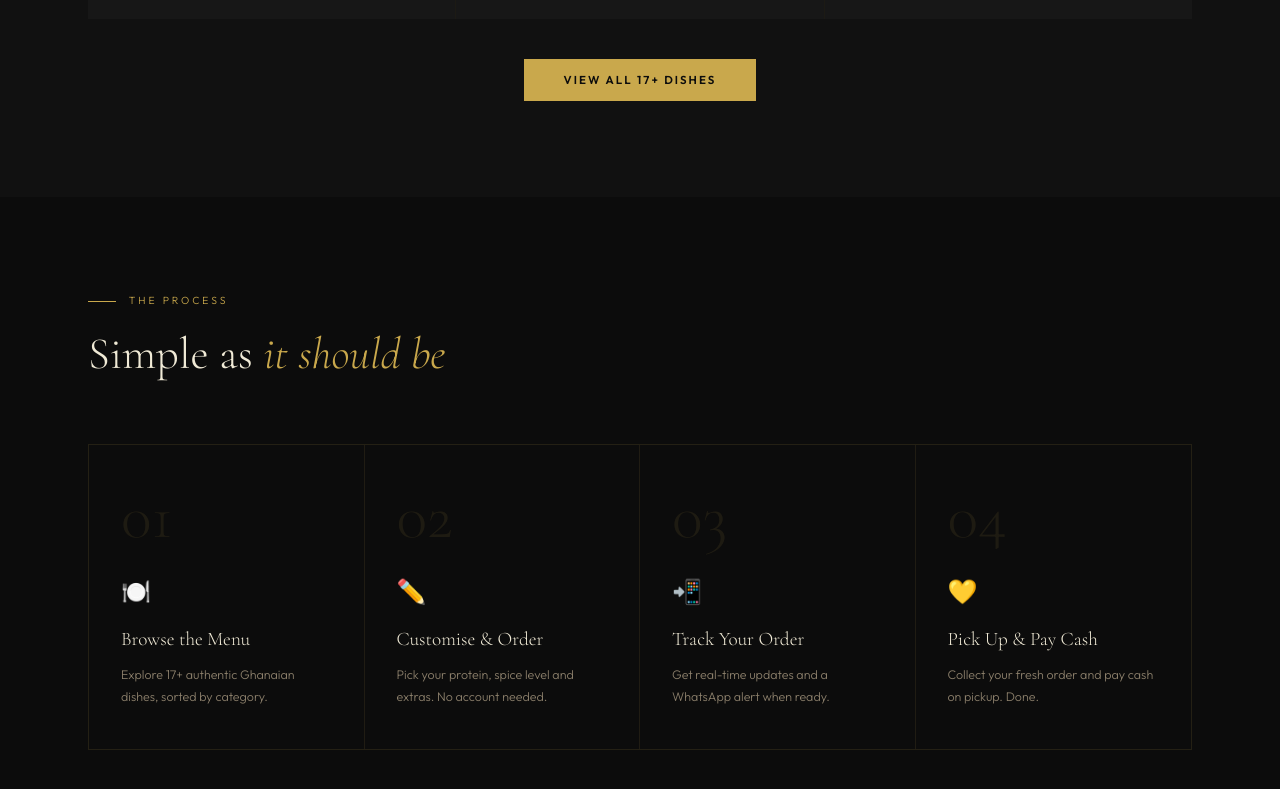
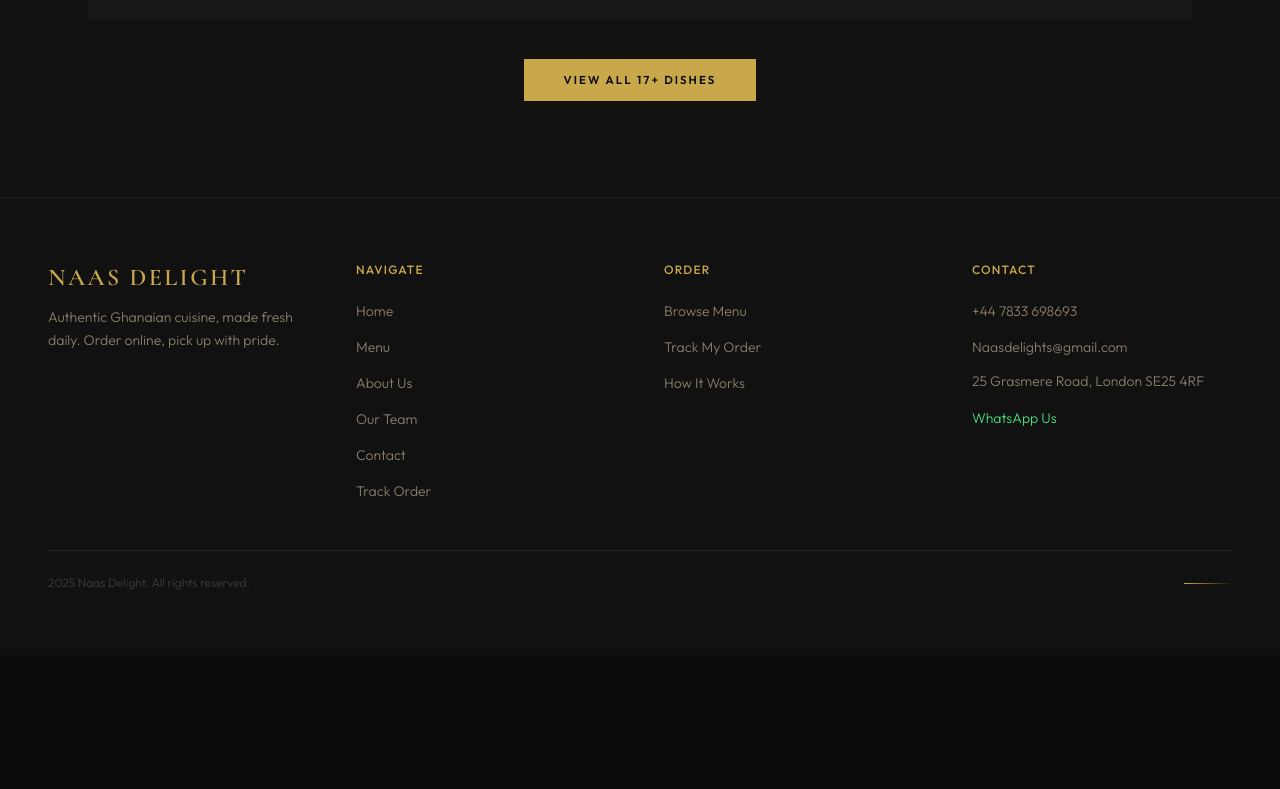
Before and after one commit to BenjaminTorto/naas-delight, a React (Vite) app: page / in a window 1280 px wide. Shown: the part 2567-3356 px from the top of the page. After the commit the page ends 3222 px from the top, so only its background shows below. Built offline with nearby package versions, Linux system fonts and the light colour scheme.

Commit message:
fix: restore direct image asset loader values on homepage grid

```diff
--- a/src/pages/Home.jsx
+++ b/src/pages/Home.jsx
@@ -110,7 +110,7 @@ const Home = () => {
           </div>
 
           {/* Featured Hero */}
-          <div style={{display: 'grid', gridTemplateColumns: '1fr 1fr', marginBottom: '1px'}}>
+          <div style={{gridTemplateColumns: '1fr 1fr', display: 'grid', marginBottom: '1px'}}>
             <div style={{backgroundColor: '#171717', aspectRatio: '16/10', position: 'relative', overflow: 'hidden'}}>
               <img src={menuItems[0].image} alt={menuItems[0].name} style={{width: '100%', height: '100%', objectFit: 'cover'}} />
             </div>
@@ -119,7 +119,7 @@ const Home = () => {
               <h3 style={{fontFamily: 'Cormorant Garamond, serif', fontSize: '2.2rem', fontWeight: 300, color: '#F0EAD6', lineHeight: 1.1, marginBottom: '0.75rem'}}>Signature<br/>Jollof Rice</h3>
               <p style={{fontSize: '0.83rem', color: '#8A7E6A', lineHeight: 1.8, marginBottom: '1.5rem'}}>Slow-cooked in a rich tomato base infused with scotch bonnet peppers and a secret blend of West African spices.</p>
               <p style={{fontFamily: 'Cormorant Garamond, serif', fontSize: '1.8rem', color: '#C9A84C', fontWeight: 300, marginBottom: '1.5rem'}}>£12.00</p>
-              <button onClick={() => openModal(menuItems[0])} style={{backgroundColor: '#C9A84C', color: '#0C0C0C', padding: '0.75rem 1.8rem', fontSize: '0.7rem', letterSpacing: '0.18em', textTransform: 'uppercase', fontWeight: 600, border: 'none', cursor: 'pointer', width: 'fit-content'}}>Add to Order</button>
+              <button onClick={() => openModal(menuItems[0])} style={{backgroundColor: '#C9A84C', color: '#0C0C0C', padding: '0.75rem 1.8rem', fontSize: '0.70rem', letterSpacing: '0.18em', textTransform: 'uppercase', fontWeight: 600, border: 'none', cursor: 'pointer', width: 'fit-content'}}>Add to Order</button>
             </div>
           </div>
 
@@ -150,66 +150,6 @@ const Home = () => {
         </div>
       </section>
 
-      {/* HOW IT WORKS */}
-      <section style={{backgroundColor: '#0C0C0C', padding: '6rem 0'}}>
-        <div style={{maxWidth: '1200px', margin: '0 auto', padding: '0 3rem'}}>
-          <div style={{display: 'flex', alignItems: 'center', gap: '0.8rem', marginBottom: '0.75rem'}}>
-            <div style={{width: '28px', height: '1px', backgroundColor: '#C9A84C'}} />
-            <span style={{fontSize: '0.65rem', letterSpacing: '0.28em', textTransform: 'uppercase', color: '#C9A84C'}}>The Process</span>
-          </div>
-          <h2 style={{fontFamily: 'Cormorant Garamond, serif', fontSize: 'clamp(2rem, 3.5vw, 3.2rem)', fontWeight: 300, color: '#F0EAD6', marginBottom: '3.5rem'}}>
-            Simple as <em style={{fontStyle: 'italic', color: '#C9A84C'}}>it should be</em>
-          </h2>
-          <div style={{display: 'grid', gridTemplateColumns: 'repeat(4, 1fr)', border: '1px solid rgba(201,168,76,0.12)'}}>
-            {[
-              {num: '01', icon: '🍽️', title: 'Browse the Menu', desc: 'Explore 17+ authentic Ghanaian dishes, sorted by category.'},
-              {num: '02', icon: '✏️', title: 'Customise & Order', desc: 'Pick your protein, spice level and extras. No account needed.'},
-              {num: '03', icon: '📲', title: 'Track Your Order', desc: 'Get real-time updates and a WhatsApp alert when ready.'},
-              {num: '04', icon: '💛', title: 'Pick Up & Pay Cash', desc: 'Collect your fresh order and pay cash on pickup. Done.'},
-            ].map((step, i) => (
-              <div key={step.num} style={{padding: '2.5rem 2rem', borderRight: i < 3 ? '1px solid rgba(201,168,76,0.1)' : 'none'}}>
-                <p style={{fontFamily: 'Cormorant Garamond, serif', fontSize: '4rem', fontWeight: 300, color: 'rgba(201,168,76,0.1)', lineHeight: 1, marginBottom: '1.5rem'}}>{step.num}</p>
-                <span style={{fontSize: '1.5rem', marginBottom: '1rem', display: 'block'}}>{step.icon}</span>
-                <p style={{fontFamily: 'Cormorant Garamond, serif', fontSize: '1.2rem', color: '#F0EAD6', marginBottom: '0.6rem'}}>{step.title}</p>
-                <p style={{fontSize: '0.78rem', color: '#8A7E6A', lineHeight: 1.8}}>{step.desc}</p>
-              </div>
-            ))}
-          </div>
-        </div>
-      </section>
-
-      {/* QUOTE BANNER */}
-      <div style={{backgroundColor: '#111111', borderTop: '1px solid rgba(201,168,76,0.1)', borderBottom: '1px solid rgba(201,168,76,0.1)', padding: '5rem 3rem', textAlign: 'center'}}>
-        <p style={{fontFamily: 'Cormorant Garamond, serif', fontSize: 'clamp(1.6rem, 3vw, 2.8rem)', fontWeight: 300, fontStyle: 'italic', color: '#F0EAD6', lineHeight: 1.3, maxWidth: '800px', margin: '0 auto 1.5rem'}}>
-          "Every dish tells a story — rooted in family tradition, West African spices, and the warmth of Ghanaian hospitality."
-        </p>
-        <div style={{width: '40px', height: '1px', backgroundColor: '#C9A84C', margin: '1.2rem auto'}} />
-        <span style={{fontSize: '0.68rem', letterSpacing: '0.25em', textTransform: 'uppercase', color: '#C9A84C'}}>Victoria, Founder — Naa's Delight</span>
-      </div>
-
-      {/* TESTIMONIALS */}
-      <section style={{backgroundColor: '#0C0C0C', padding: '6rem 0'}}>
-        <div style={{maxWidth: '1200px', margin: '0 auto', padding: '0 3rem'}}>
-          <div style={{display: 'flex', alignItems: 'center', gap: '0.8rem', marginBottom: '0.75rem'}}>
-            <div style={{width: '28px', height: '1px', backgroundColor: '#C9A84C'}} />
-            <span style={{fontSize: '0.65rem', letterSpacing: '0.28em', textTransform: 'uppercase', color: '#C9A84C'}}>What People Say</span>
-          </div>
-          <h2 style={{fontFamily: 'Cormorant Garamond, serif', fontSize: 'clamp(2rem, 3.5vw, 3.2rem)', fontWeight: 300, color: '#F0EAD6', marginBottom: '3rem'}}>
-            Loved by <em style={{fontStyle: 'italic', color: '#C9A84C'}}>our customers</em>
-          </h2>
-          <div style={{display: 'grid', gridTemplateColumns: 'repeat(3, 1fr)', gap: '1px', backgroundColor: 'rgba(201,168,76,0.06)'}}>
-            {testimonials.map(t => (
-              <div key={t.id} style={{backgroundColor: '#111111', padding: '2.5rem 2rem'}}>
-                <p style={{color: '#C9A84C', fontSize: '0.75rem', letterSpacing: '0.2em', marginBottom: '1.2rem'}}>★★★★★</p>
-                <p style={{fontFamily: 'Cormorant Garamond, serif', fontSize: '1.05rem', fontStyle: 'italic', color: '#F0EAD6', lineHeight: 1.7, marginBottom: '1.5rem', fontWeight: 300}}>"{t.text}"</p>
-                <span style={{fontSize: '0.68rem', letterSpacing: '0.18em', textTransform: 'uppercase', color: '#8A7E6A'}}>— {t.author}, {t.location}</span>
-              </div>
-            ))}
-          </div>
-        </div>
-      </section>
-
-      <OrderModal isOpen={modalOpen} onClose={() => setModalOpen(false)} item={selectedItem} />
     </div>
   )
 }
```
